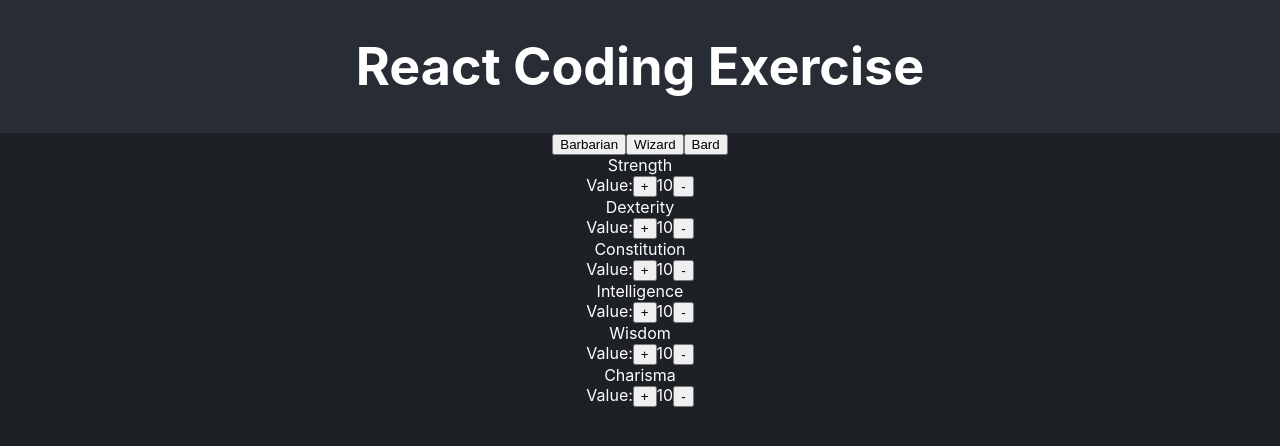
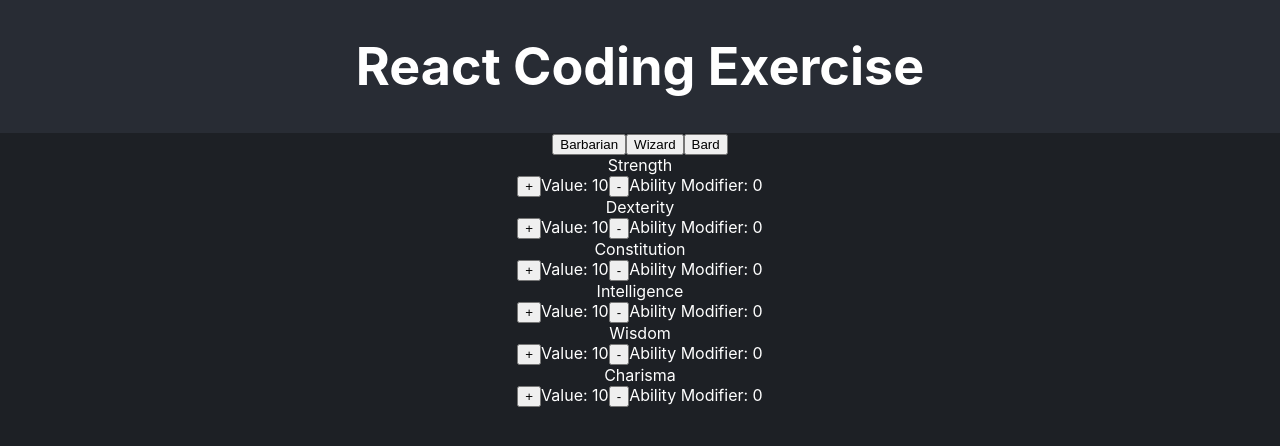
Before and after one commit to Kresten24/recruiting-webapp-character, a React (Create React App) app: page / in a window 1280 px wide. Shown: the top 446 px of the page. Built offline with nearby package versions, Linux system fonts and the light colour scheme.

Commit message:
added ability modifier

```diff
--- a/src/components/Attribute.js
+++ b/src/components/Attribute.js
@@ -3,6 +3,8 @@ import { useState } from "react";
 const Attribute = (props) => {
   const { attributeName } = props;
   const [value, setValue] = useState(10);
+
+  const abilityModifier = Math.floor((value - 10)/2)
 
   const incrementHandler = () => setValue(value + 1);
 
@@ -12,10 +14,9 @@ const Attribute = (props) => {
     <div>
       {attributeName}
       <div>
-        Value:
-        <button onClick={incrementHandler}>+</button>
-        {value}
-        <button onClick={decrementHandler}>-</button>
+      <button onClick={incrementHandler}>+</button>
+        Value: {value}
+        <button onClick={decrementHandler}>-</button>Ability Modifier: {abilityModifier}
       </div>
     </div>
   );
--- a/src/components/CharacterSheet.js
+++ b/src/components/CharacterSheet.js
@@ -13,8 +13,10 @@ const CharacterSheet = () => {
   return (
     <>
       {Object.keys(CLASS_LIST).map((characterClass) => {
+
         return (
           <button
+          // className={meetsRequirements? 'enabledClass': ''}
             key={characterClass}
             onClick={() => displayClassDetailsHandler(characterClass)}
           >
```
